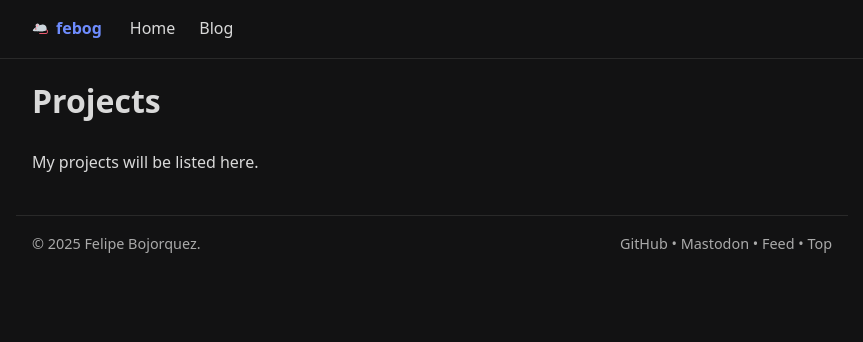
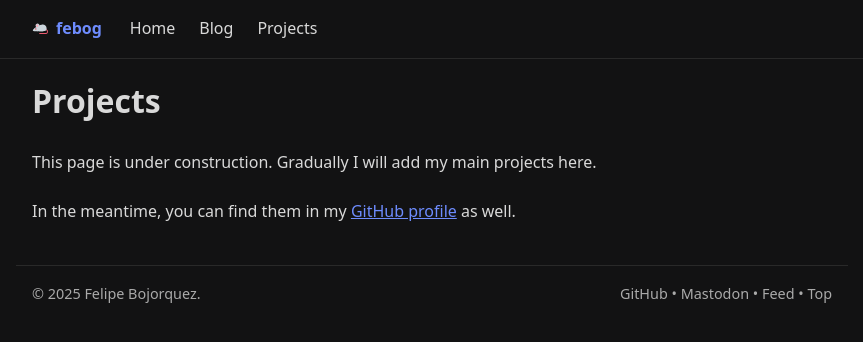
Before and after one commit to febog/website, a Jekyll site: the page built from src/projects.md, in a window 1280 px wide. Shown: the top 342 px of the page, without its empty margins (208-1071 px from the left). Built offline with Jekyll 4.4.1, drawn with Linux system fonts in a browser that asks for light colours.

Commit message:
Add initial Projects page

```diff
--- a/src/_layouts/base.html
+++ b/src/_layouts/base.html
@@ -237,6 +237,7 @@
       <a href="/" class="site-logo"><svg xmlns="http://www.w3.org/2000/svg" viewBox="0 0 36 36" width="16" height="16" style="margin-right: 0.5rem;"><path fill="#EA596E" d="M30 36H17c-.552 0-1-.447-1-1s.448-1 1-1h13c2.542 0 4-1.367 4-3.75 0-1.537-1.643-3.25-4-3.25h-7c-.553 0-1-.447-1-1s.447-1 1-1h7c3.589 0 6 2.715 6 5.25 0 3.493-2.355 5.75-6 5.75z"/><path fill="#CCD6DD" d="M12 26.717c0-2.85 3-7.035 0-7.035-4 0-10.137 6.566-10.137 8.442C1.863 30 8.304 30 11.153 30c2.849 0 .847-.434.847-3.283z"/><path fill="#CCD6DD" d="M33 23.902c0-7.973-6.554-9.752-11.381-8.787-9.38 1.876-11.132 6.442-11.132 10.194 0 4.922 9.149 4.69 14.071 4.69S33 28.825 33 23.902z"/><path fill="#CCD6DD" d="M25 22.496L7.894 24.371 11.425 30H25zm-8.082-5.353c0-2.683-1.997-4.858-4.458-4.858C9.997 12.286 8 14.46 8 17.143S9.997 22 12.46 22c2.461 0 4.458-2.174 4.458-4.857z"/><path fill="#F4ABBA" d="M14.37 17.683c0 1.788-1.141 3.239-2.548 3.239-1.408 0-2.548-1.451-2.548-3.239s1.14-3.238 2.548-3.238c1.407-.001 2.548 1.449 2.548 3.238z"/><circle fill="#DD2E44" cx="8.5" cy="24.5" r="1.5"/></svg>febog</a>
       <a href="/">Home</a>
       <a href="/blog">Blog</a>
+      <a href="/projects">Projects</a>
     </nav>
   </header>
   <main>
--- a/src/projects.md
+++ b/src/projects.md
@@ -3,4 +3,6 @@ title: Projects
 ---
 # Projects
 
-My projects will be listed here.
+This page is under construction. Gradually I will add my main projects here.
+
+In the meantime, you can find them in my [GitHub profile](https://github.com/febog) as well.
```
